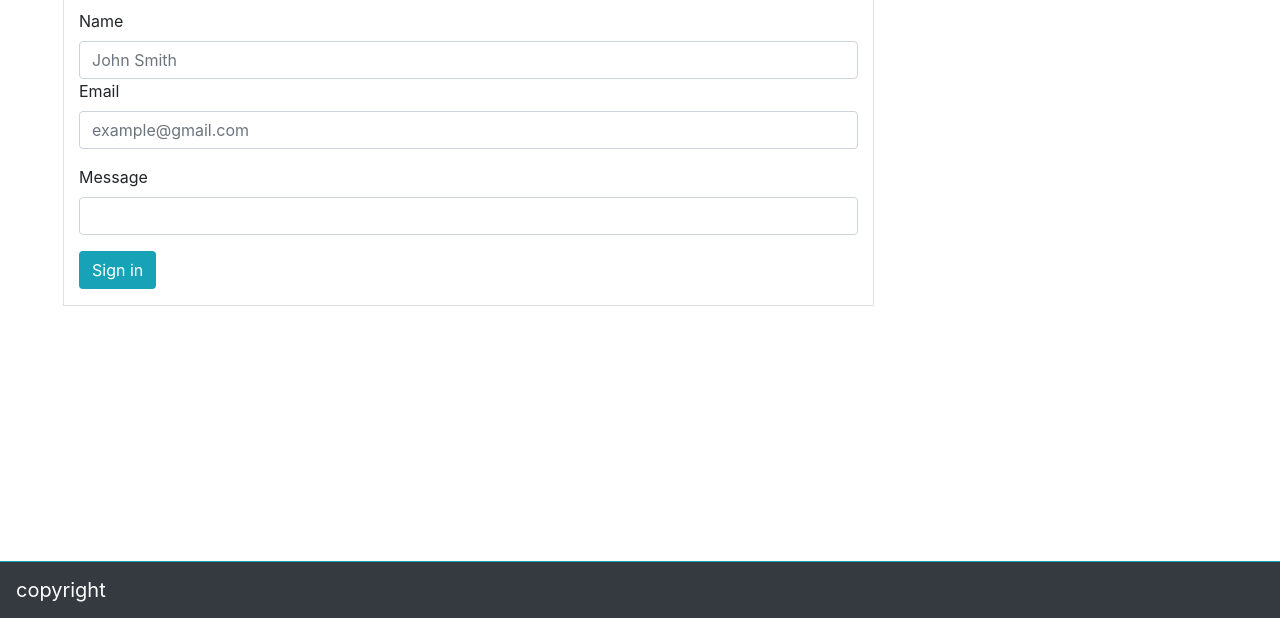
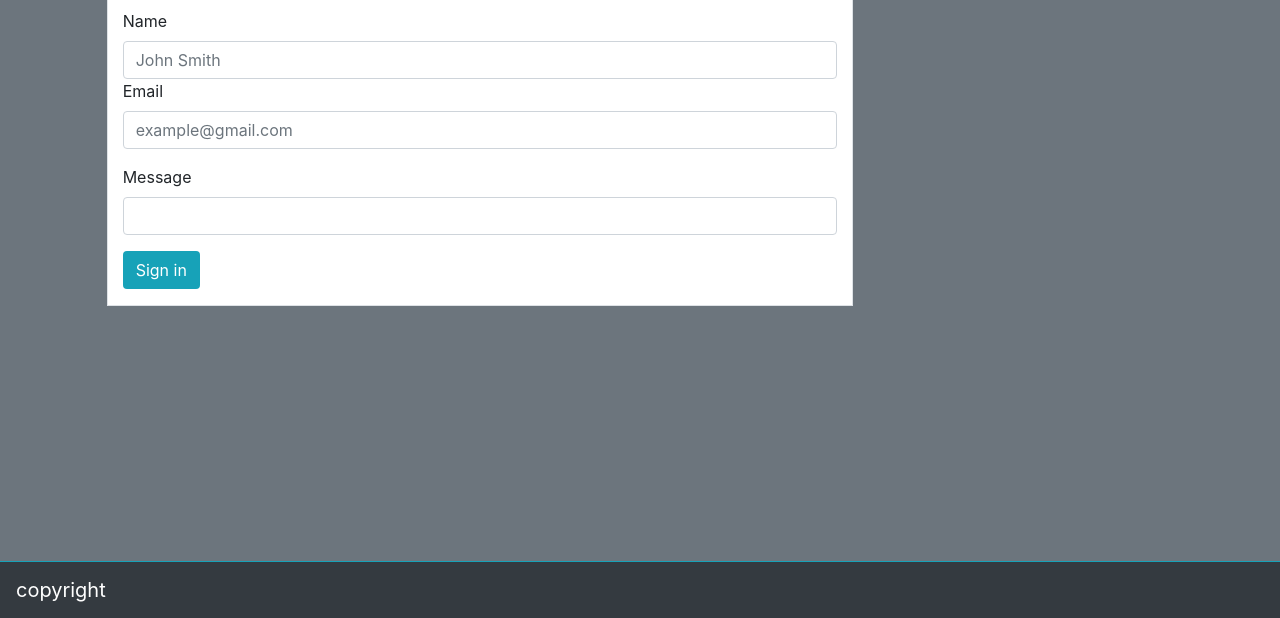
Before and after one commit to DangerN/portfolio, a plain HTML site: page contact.html in a window 1280 px wide. Shown: the part 182-800 px from the top of the page. Drawn offline with nearby package versions, Linux system fonts and the light colour scheme.

Commit message:
updated formatting in contact form section

```diff
--- a/contact.html
+++ b/contact.html
@@ -13,7 +13,7 @@
     <title>Ana Medrano Portfolio</title>
 </head>
 
-<body>
+<body class="bg-secondary">
     <!-- Primary grid that holds header text and nav bar content -->
 
     <!-- Container is set to fluid allows us the header to span the entire width of the viewport  -->
@@ -49,8 +49,13 @@
     </div>
 
     <div class="container-fluid">
-        <div class="row mt-5 ml-5 pb-5px">
-            <div class="col-8 bg-white border">
+        <!-- At the smallest size this first box should not exist -->
+
+        <div class="row mt-5">
+            <div class="col-sm-2 col-md-1">
+
+            </div>
+            <div class="col-sm-8 col-md-7 bg-white border">
                 <h2 class="card-title text-info border-bottom py-3"
                     style="font-family:Cambria, Cochin, Georgia, Times, 'Times New Roman', serif">Contact</h2>
 
```
